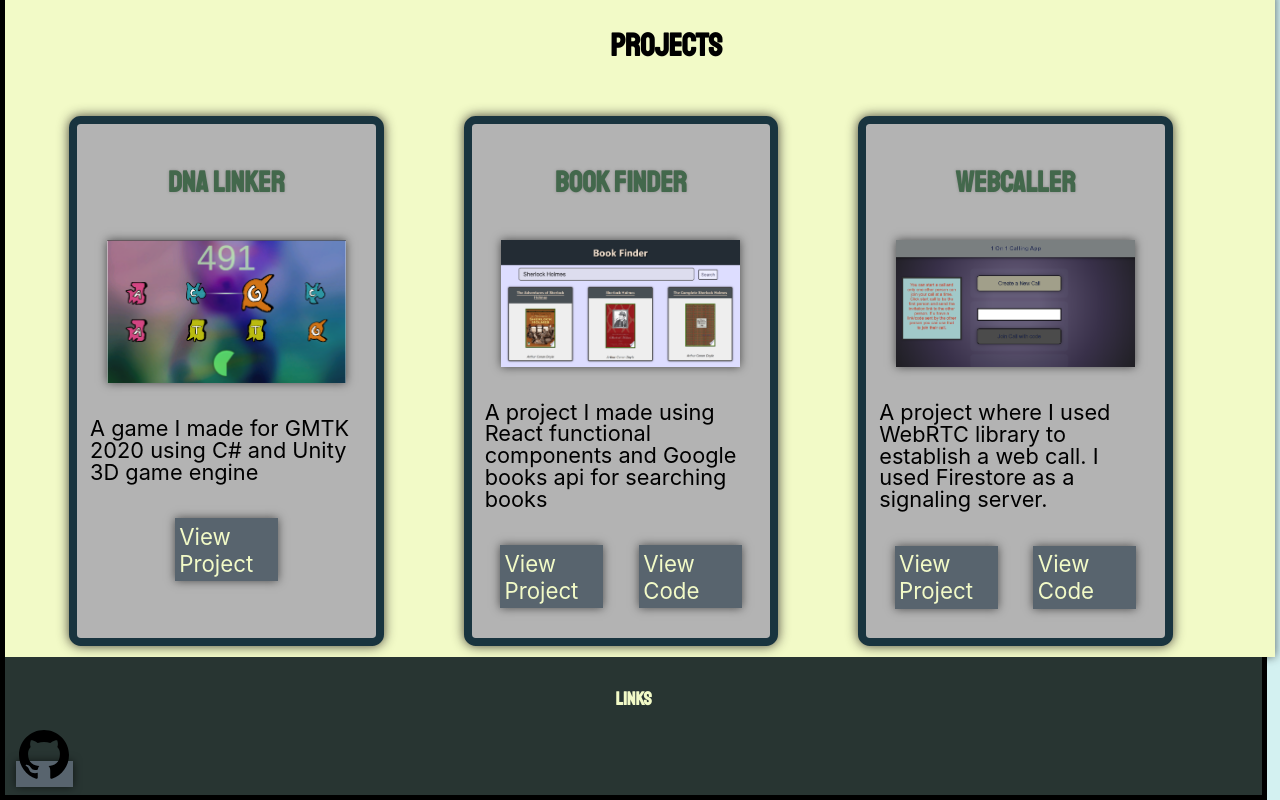
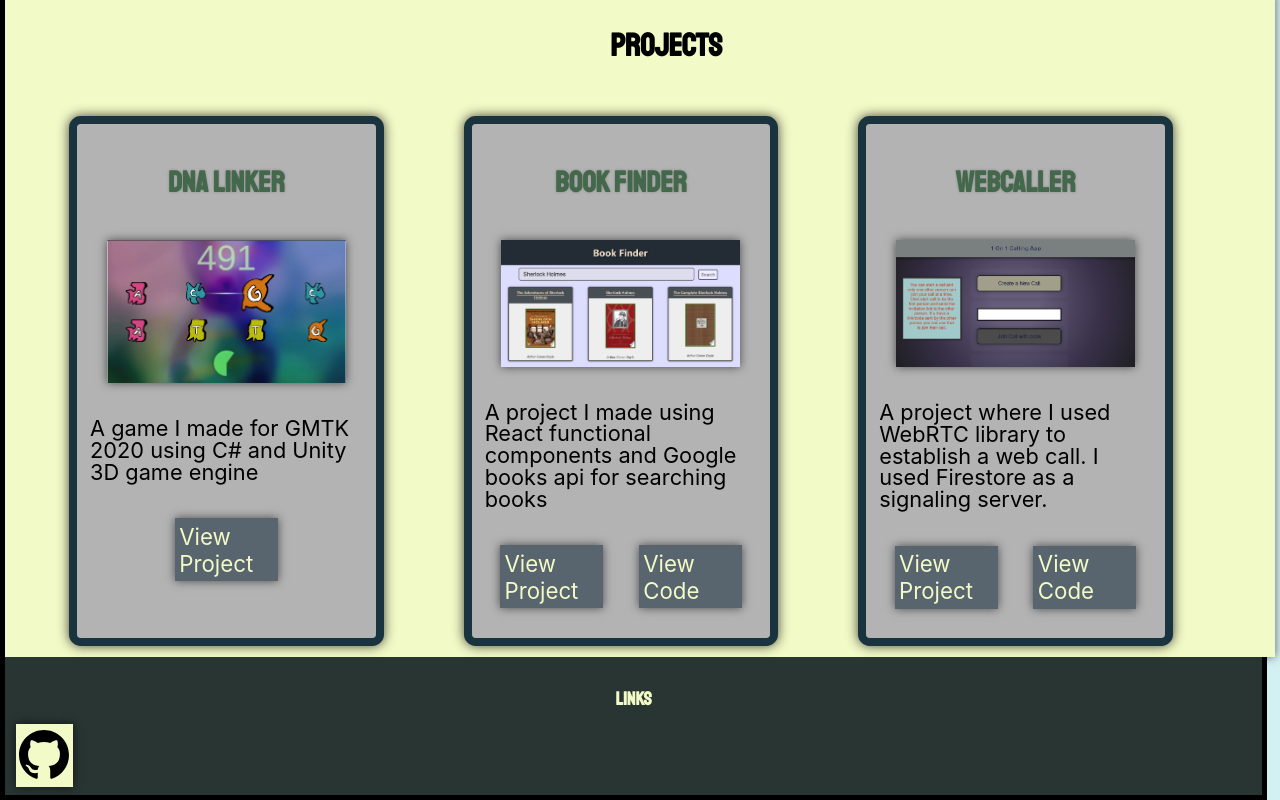
Before and after one commit to CODE-MNA/portfolio, a React (Create React App) app: page / in a window 1280 px wide. Shown: the part 609-1409 px from the top of the page. Built offline with nearby package versions, Linux system fonts and the light colour scheme.

Commit message:
added github

```diff
--- a/src/components/Contact.jsx
+++ b/src/components/Contact.jsx
@@ -11,7 +11,7 @@ export default class Contact extends Component {
         return (
             <div  className="contactDiv pad">
             <h3>Links</h3>
-            <a href="https://github.com/CODE-MNA" target="_blank"><object className="githubIcon" onClick={goToGithub} type="image/svg+xml" data="github.svg" width="50" height="50" alt="Fail"></object></a>
+            <a className="githubIcon" href="https://github.com/CODE-MNA" target="_blank"><object  onClick={goToGithub} type="image/svg+xml" data="github.svg" width="50" height="50" alt="Fail"></object></a>
 
            </div>
         )
--- a/src/components/css/contact.css
+++ b/src/components/css/contact.css
@@ -9,8 +9,24 @@
 
 .githubIcon {
     cursor: pointer;
-    color: #fff;
+    text-decoration: none;
+    padding-top: 40px;
+    background-color: var(--light);
+
+
 }
+
+.githubIcon:hover
+{
+  background-color: rgb(195, 164, 71);
+
+  transform: scale(1.1);
+}
+.githubIcon>object{
+    cursor:pointer;
+}
+
+
 .mailIcon{
     width:1.2em;
 }
```
